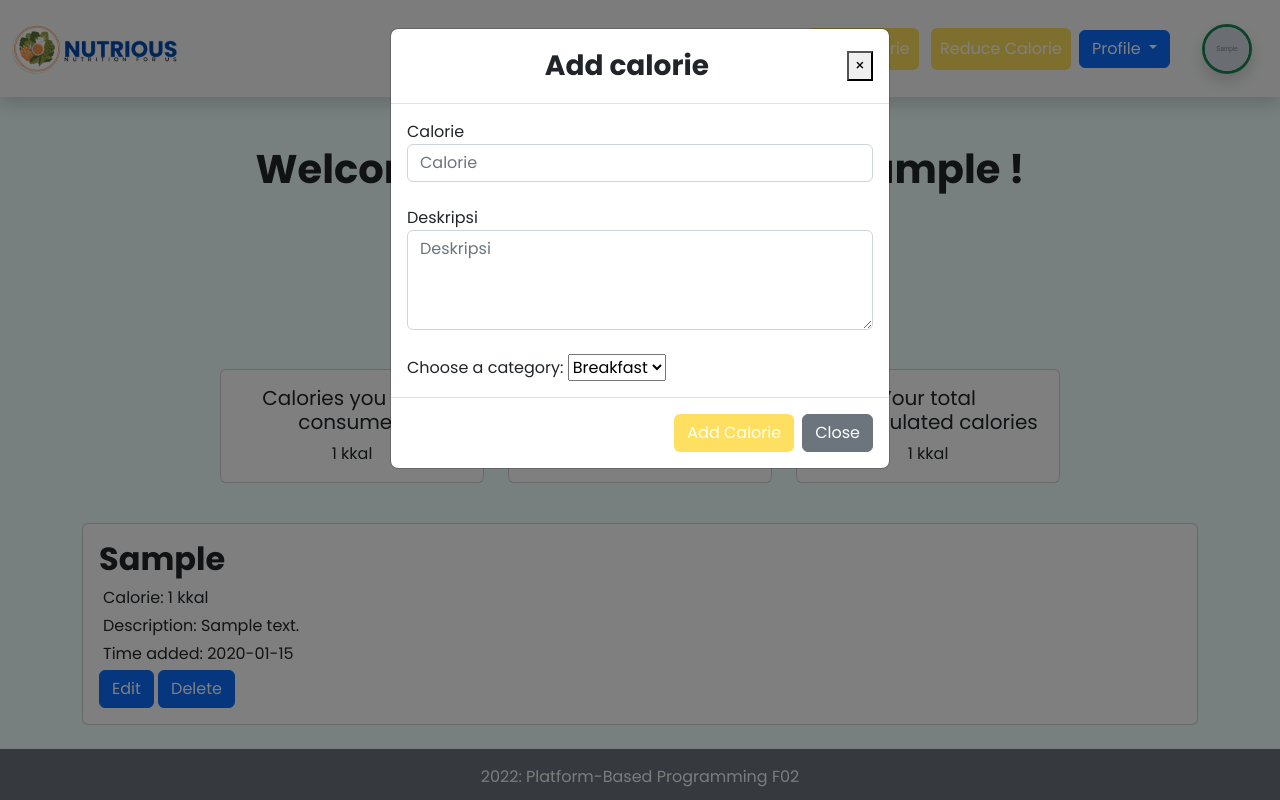
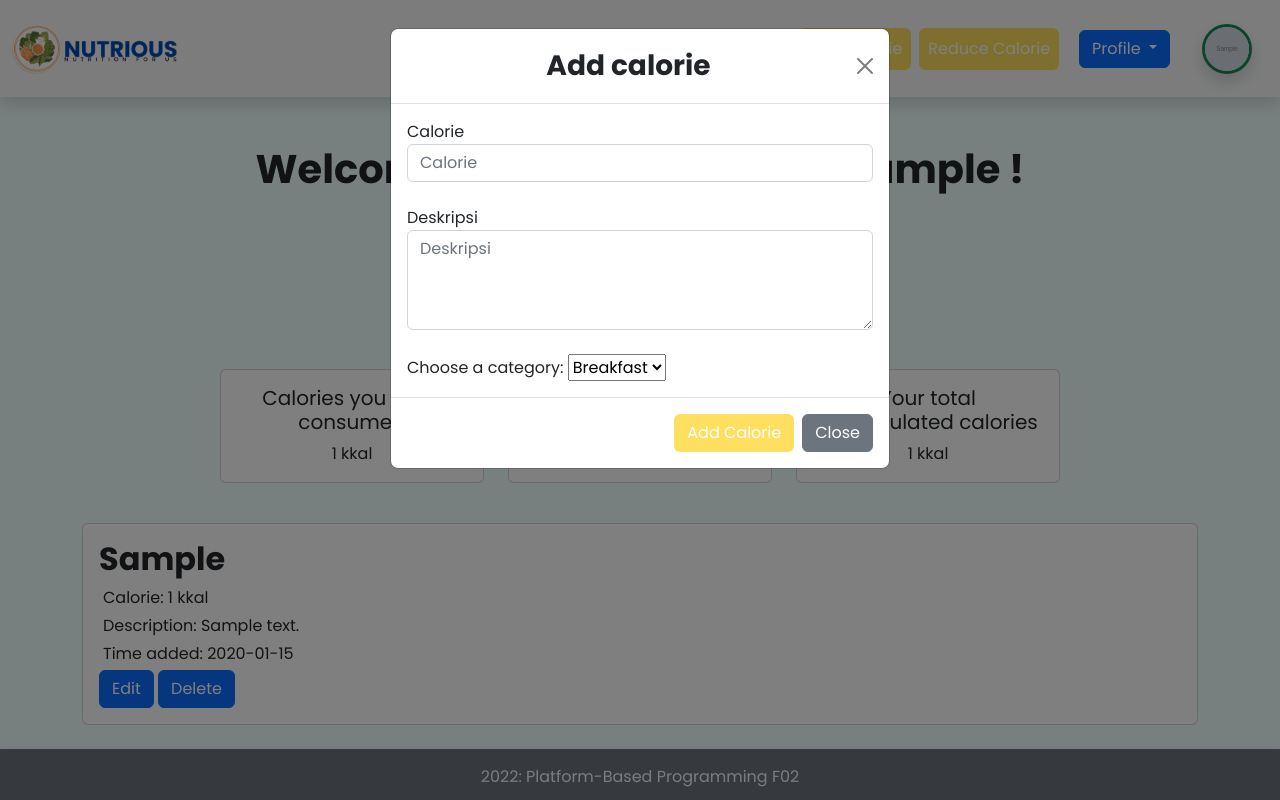
Before and after one commit to jaycentg/nutrious, a Django app: page /calorietracker/ in a window 1280 px wide, after a click on "Add Calorie". Run offline with Django 4.2, Linux system fonts and the light colour scheme; a user stored in the database is signed in; tables that the repository leaves empty hold one stand-in row (values such as "Sample post"); grey boxes marked "Sample" are stand-in pictures; some libraries are stand-ins or nearby versions.

Commit message:
memperbaiki modal dan dropdown

```diff
--- a/calorietracker/static/caloriePageJS.js
+++ b/calorietracker/static/caloriePageJS.js
@@ -150,11 +150,3 @@ $('#Test1').click(function(e){
     e.preventDefault();
     $('#Modal1').modal();
 });
-$('#closeBtn').click(function(e){
-    e.preventDefault();
-    $('#Modal').modal('hide');
-})
-$('#closeBtn').click(function(e){
-    e.preventDefault();
-    $('#Modal1').modal('hide');
-})
--- a/calorietracker/templates/calorietracker.html
+++ b/calorietracker/templates/calorietracker.html
@@ -17,13 +17,13 @@
                 </a>
                 <div class="d-flex flex-row">
 
-                    <div class="dropdown m-auto mx-3">
                         <button type="button"  class="btn button p-2 m-1" data-bs-toggle="modal" data-bs-target="#Modal" id="Test">
                             Add Calorie
                         </button>
                         <button type="button"  class="btn button p-2 m-1"data-bs-toggle="modal" data-bs-target="#Modal1" id="Test1">
                             Reduce Calorie
                         </button>
+                    <div class="dropdown m-auto mx-3">
                         <button class="btn btn-primary dropdown-toggle" type="button" data-bs-toggle="dropdown"
                             aria-expanded="false">
                             Profile
@@ -87,7 +87,7 @@
                       <div class="modal-content">
                         <div class="modal-header">
                           <h3 class="modal-title w-100 text-center fw-bold pl-100">Add calorie</h5>
-                          <button id="closeBtn" class="close">&times;</button>
+                            <button type="button" class="btn-close" data-bs-dismiss="modal" aria-label="Close" ></button>
                         </div>
                         <div class="modal-body">
                             <td>Calorie</td>
@@ -106,7 +106,7 @@
                         </div>
                         <div class="modal-footer">
                             <button id="add" class="btn button"  data-dismiss="modal">Add Calorie</button>
-                            <button id="closeBtn" class="btn btn-secondary" >Close</button>
+                            <button type="button" class="btn btn-secondary"  data-bs-dismiss="modal">Close</button>
                         </div>
                       </div>
                     </div>
@@ -117,7 +117,7 @@
                       <div class="modal-content">
                         <div class="modal-header">
                             <h3 class="modal-title w-100 text-center fw-bold pl-100">Reduce calorie</h5>
-                            <button id="closeBtn" class="close">&times;</button>
+                              <button type="button" class="btn-close" data-bs-dismiss="modal" aria-label="Close" ></button>
                         </div>
                         <div class="modal-body">
                             <td>Calorie</td>
@@ -128,7 +128,7 @@
                         </div>
                         <div class="modal-footer">
                             <button id="decrease" class="btn button"  data-dismiss="modal">Reduce Calorie</button>
-                            <button id="closeBtn" class="btn btn-secondary"  data-dismiss="modal">Close</button>
+                            <button type="button" class="btn btn-secondary"  data-bs-dismiss="modal">Close</button>
                         </div>
                       </div>
                     </div>
```
